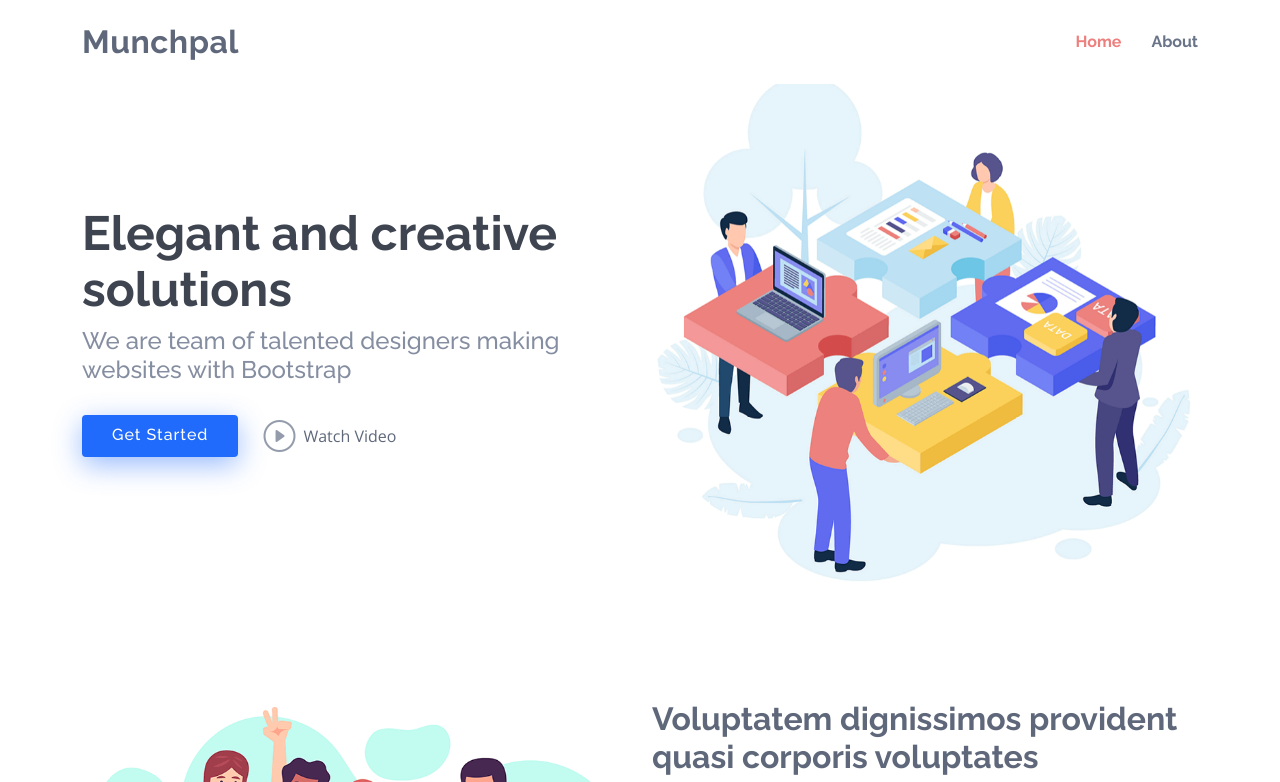
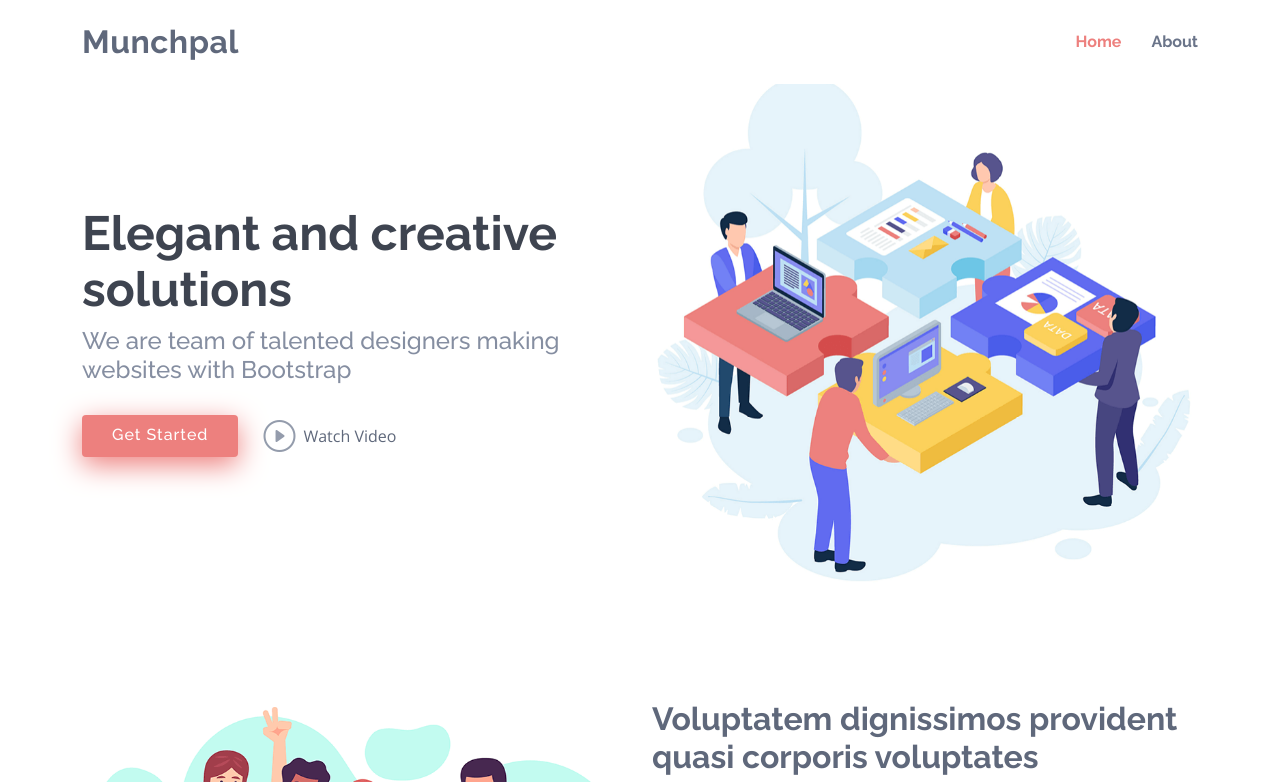
Before and after one commit to munchpal-tech/munchpal.github.io, a plain HTML site: page index.html in a window 1280 px wide. In both pictures the pointer is over the link "Get Started". Shown: the top 782 px of the page. Drawn offline with nearby package versions, Linux system fonts and the light colour scheme.

Commit message:
replace color

```diff
--- a/assets/css/style.css
+++ b/assets/css/style.css
@@ -385,12 +385,11 @@ h6 {
   transition: 0.5s;
   color: #fff;
   background: #ed807e;
-  box-shadow: 0 8px 28px rgba(22, 223, 126, 0.45);
+  box-shadow: 0 8px 28px #ed807e;
 }
 
 #hero .btn-get-started:hover {
-  background: #206bfb;
-  box-shadow: 0 8px 28px rgba(32, 107, 251, 0.45);
+  box-shadow: 0 8px 28px #ed807e;
 }
 
 #hero .btn-watch-video {
```
